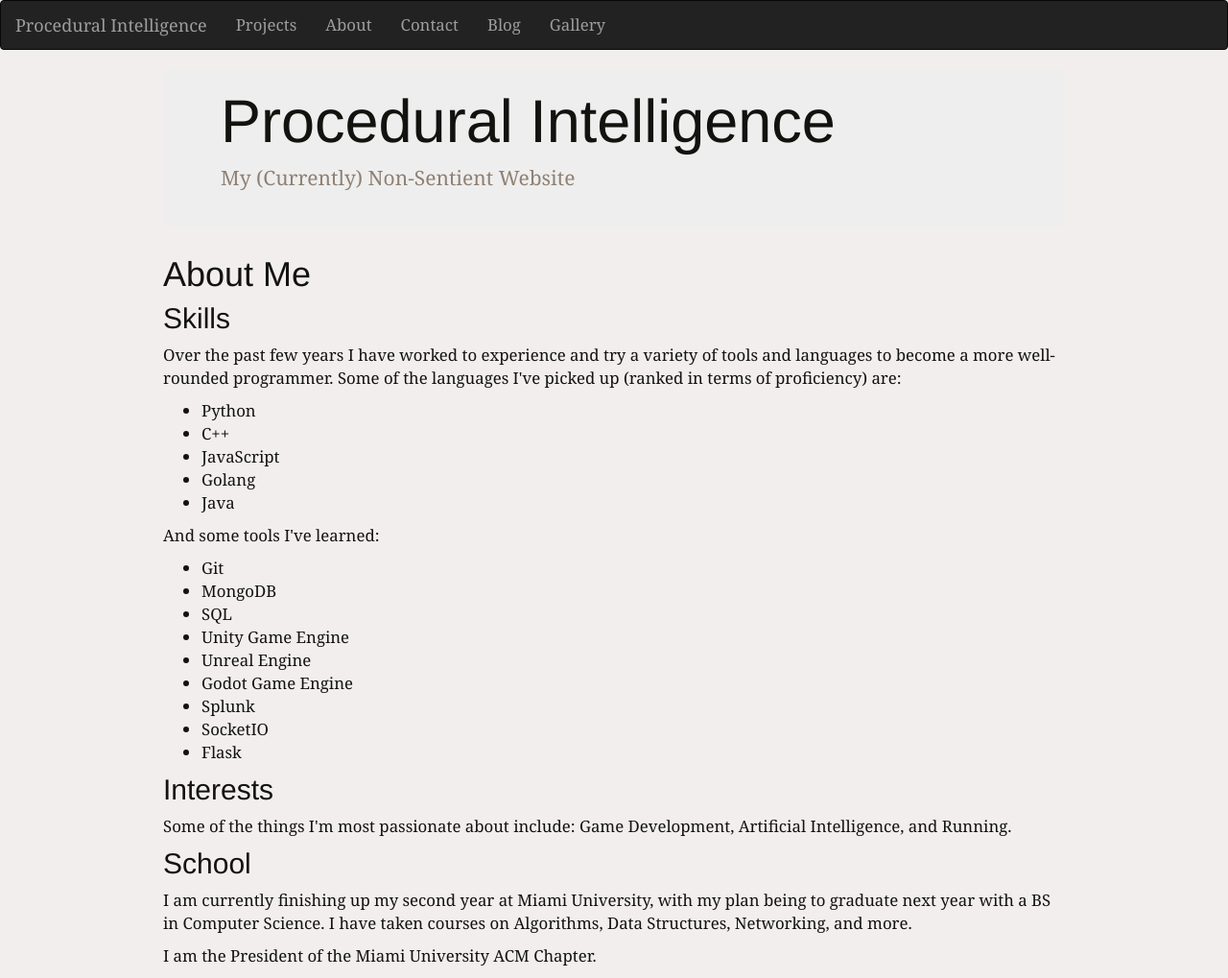
After one commit to najarvis/Procedural-Intelligence, a Flask app: page /about in a window 1280 px wide. The commit adds this page. Shown: the whole page at 96% size. Run offline with Flask 2, Linux system fonts and the light colour scheme; some libraries are stand-ins or nearby versions.

Commit message:
Flesh out About Me page.

```diff
--- /dev/null
+++ b/templates/about.html
@@ -0,0 +1,49 @@
+{% extends "base_template.html" %}
+{% block title %}About Me{% endblock %}
+{% block head %}
+{{ super() }}
+<style>
+p, li {
+  font-size: 1.2em;
+}
+</style>
+{% endblock %}
+
+{% block small_width %}
+<div class="container">
+  <h1>About Me</h1>
+
+  <h2>Skills</h2>
+  <p>Over the past few years I have worked to experience and try a variety of tools and languages to become a more well-rounded programmer. Some of the languages I've picked up (ranked in terms of proficiency) are:</p>
+  <ul>
+    <li>Python</li>
+    <li>C++</li>
+    <li>JavaScript</li>
+    <li>Golang</li>
+    <li>Java</li>
+  </ul>
+  <p>And some tools I've learned:</p>
+  <ul>
+    <li>Git</li>
+    <li>MongoDB</li>
+    <li>SQL</li>
+    <li>Unity Game Engine</li>
+    <li>Unreal Engine</li>
+    <li>Godot Game Engine</li>
+    <li>Splunk</li>
+    <li>SocketIO</li>
+    <li>Flask</li>
+  </ul>
+
+  <h2>Interests</h2>
+  <p>Some of the things I'm most passionate about include: Game Development, Artificial Intelligence, and Running.</p>
+
+  <h2>School</h2>
+  <p>I am currently finishing up my second year at Miami University, with my plan being to graduate next year with a BS in Computer Science. I have taken courses on Algorithms, Data Structures, Networking, and more.</p>
+
+  <p>I am the President of the Miami University ACM Chapter.</p>
+</div>
+{% endblock %}
+
+{% block sidebar %}
+{% endblock %}
```
Also changed, not shown: templates/contact.html (added), templates/projects.html (line endings or trailing spaces).
